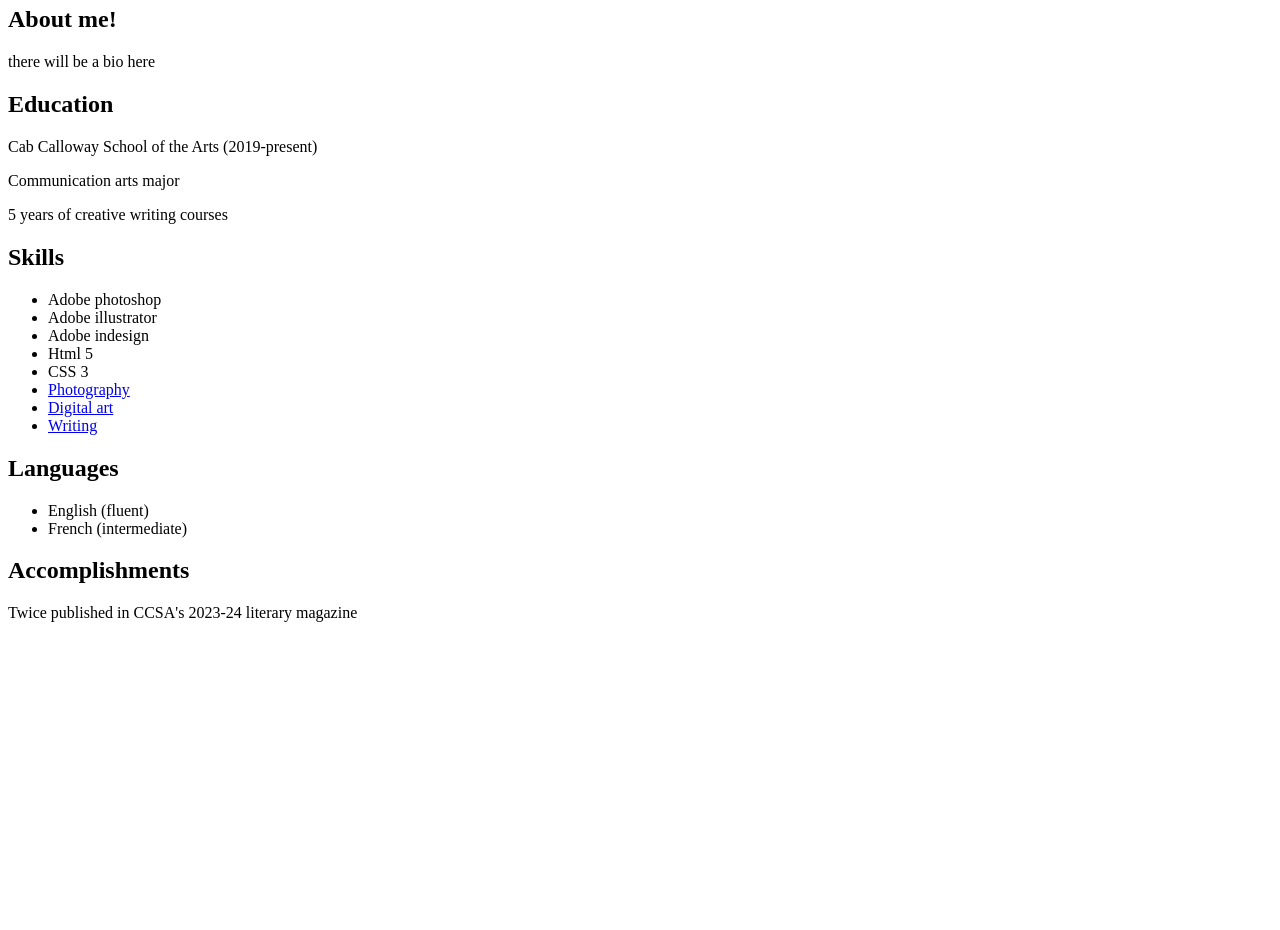
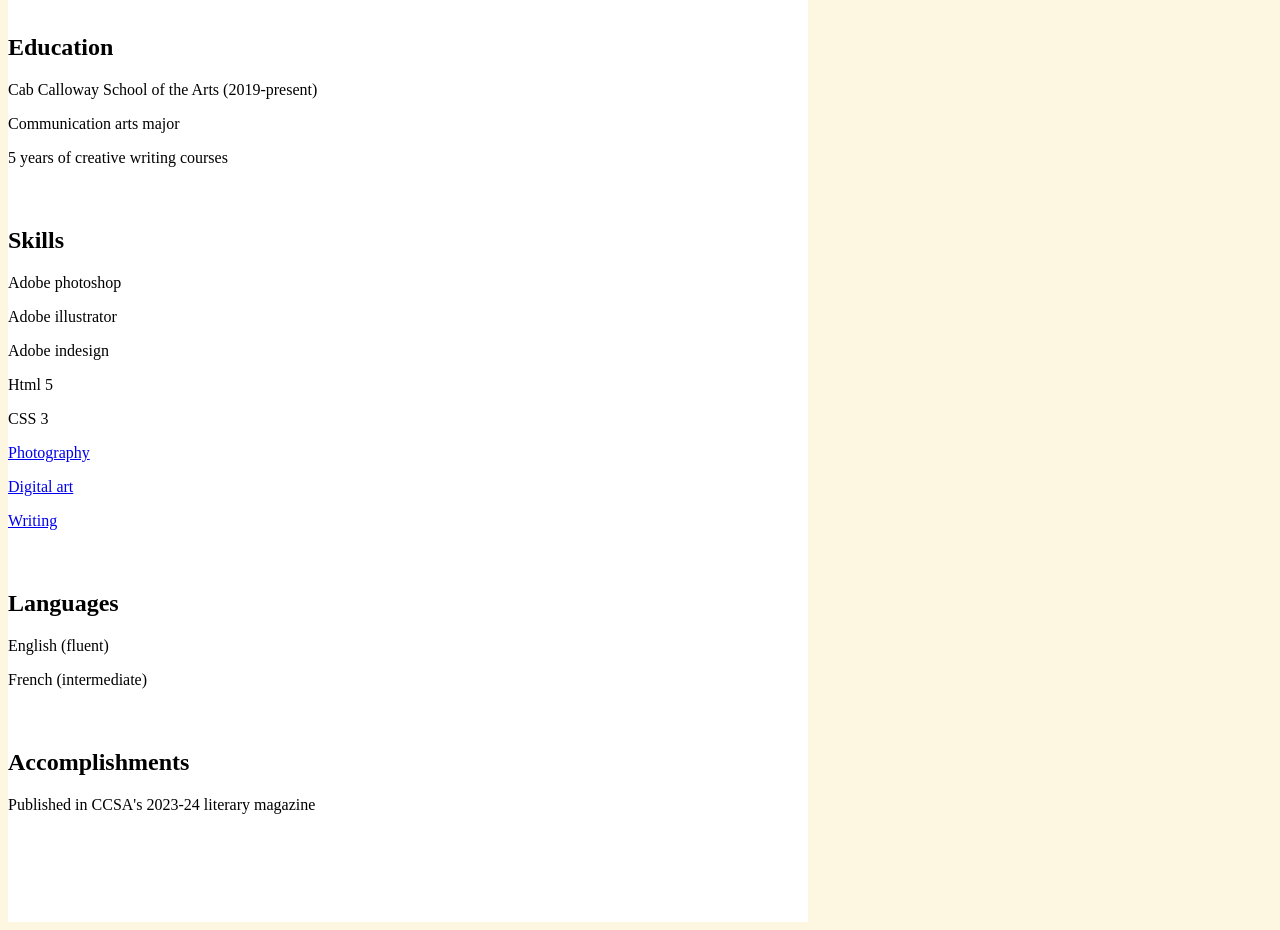
Before and after one commit to TheoSlusser/Portfolio, a plain HTML site: page index.html in a window 1280 px wide. Shown: the part 387-1317 px from the top of the page. Before the commit the page ends 1025 px from the top, so only its background shows below. Drawn offline with Linux system fonts and the light colour scheme.

Commit message:
start-css

```diff
--- a/index.html
+++ b/index.html
@@ -4,21 +4,29 @@
     <meta charset="UTF-8">
     <meta name="viewport" content="width=device-width, initial-scale=1.0">
     <title>Portfolio</title>
+    <link rel="stylesheet" href="style/stylesheet.css" type="text/css">
 </head>
 
 <body>
+<div>
  <ul>
     <li>Home</a></li>
     <li><a href="/art.html">Art</a></li>
     <li><a href="/Photography.html">Photography</a></li>
     <li><a href="/writing.html">Writing</a></li>
 </ul>
+</div>
 
+<div id="banner">
 <img src="images/Theoslusserlogo.jpg" alt="An image of a cartoon sun with the name Theo replacing the center of the sun" height="205.31px" width="216.48px">
 <h1>Slusser</h1>
+</div>
 
-<h2>About me!</h2>
-<p>there will be a bio here</p>
+<div id="maincontainer">
+    <div id="aboutme">
+    <h2>About me!</h2>
+    <p>there will be a bio here</p>
+    </div>
 
 <!-- I will be illustrating a lil picture of me and putting it here -->
 
@@ -28,24 +36,21 @@
 <p>5 years of creative writing courses</p>
 
 <h2>Skills</h2>
-<ul>
-    <li>Adobe photoshop</li>
-    <li>Adobe illustrator</li>
-    <li>Adobe indesign</li>
-    <li>Html 5</li>
-    <li>CSS 3</li>
-    <li><a href="/Photography.html">Photography</a></li>
-    <li><a href="art.html">Digital art</a></li>
-    <li><a href="/writing.html">Writing</a></li>
-</ul>
+    <p>Adobe photoshop</p>
+    <p>Adobe illustrator</p>
+    <p>Adobe indesign</p>
+    <p>Html 5</p>
+    <p>CSS 3</p>
+    <p><a href="/Photography.html">Photography</a></p>
+    <p><a href="art.html">Digital art</a></p>
+    <p><a href="/writing.html">Writing</a></p>
 
 <h2>Languages</h2>
-<ul>
-    <li>English (fluent)</li>
-    <li>French (intermediate)</li>
-</ul>
+    <p>English (fluent)</p>
+    <p>French (intermediate)</p>
 
 <h2>Accomplishments</h2>
-<p>Twice published in CCSA's 2023-24 literary magazine</p>
+<p>Published in CCSA's 2023-24 literary magazine</p>
+</div>
 </body>
 </html>
```
Also changed, not shown: Photography.html (+2 -1 lines), art.html (+2 -1 lines), writing.html (+7 -6 lines), 1 other file.
